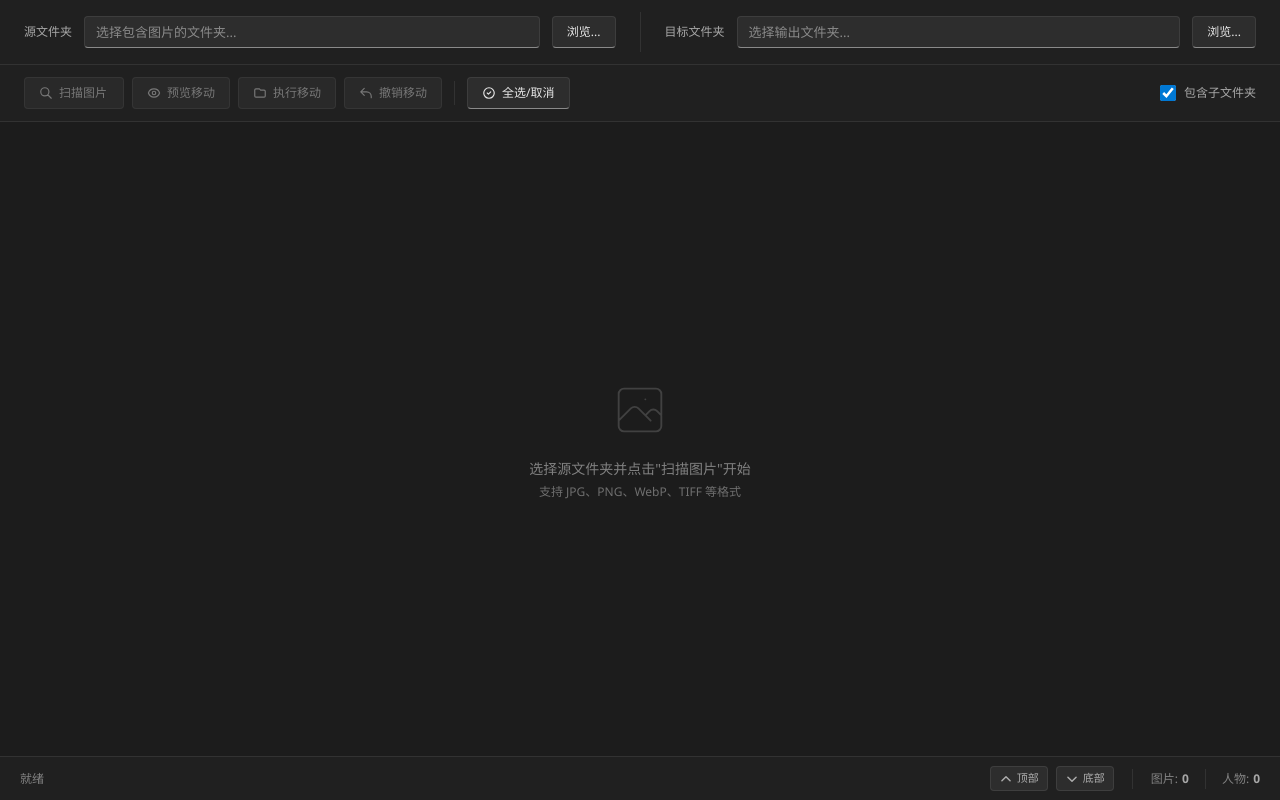
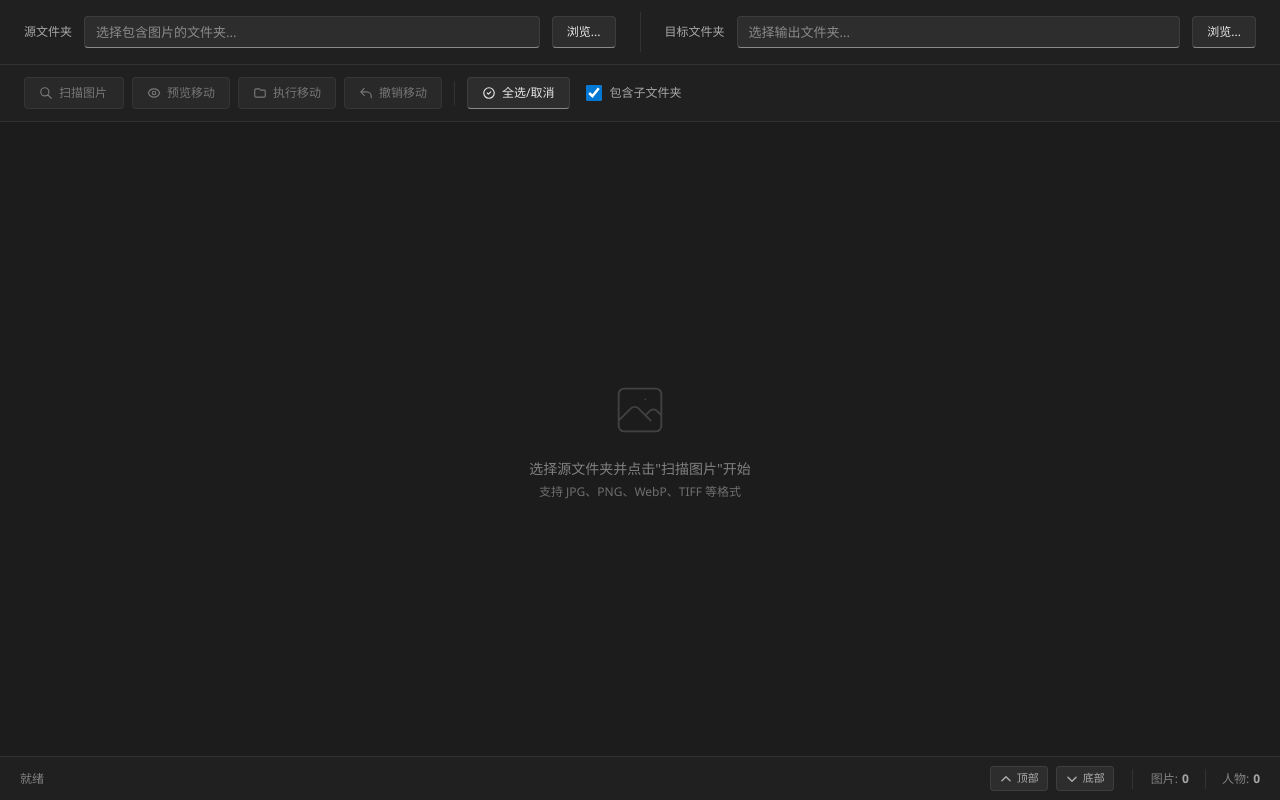
Before and after one commit to caojiachen1/tag2dir-rs, a React (Vite) app: page / in a window 1280 px wide. Built offline with nearby package versions, Linux system fonts and the light colour scheme.

Commit message:
relocate checkbox button

```diff
--- a/src/components/ControlBar.tsx
+++ b/src/components/ControlBar.tsx
@@ -204,6 +204,20 @@ export function ControlBar({
           {hasSelection ? "取消全选" : "全选/取消"}
         </button>
 
+        {/* 包含子文件夹选项 */}
+        <label
+          className="flex items-center gap-2 cursor-pointer select-none ml-2"
+          style={{ color: "var(--text-secondary)" }}
+        >
+          <input
+            type="checkbox"
+            checked={includeSubdirs}
+            onChange={(e) => onIncludeSubdirsChange(e.target.checked)}
+            className="fluent-checkbox"
+          />
+          <span className="text-xs">包含子文件夹</span>
+        </label>
+
         {/* 扫描进度提示 */}
         {scanning && (
           <span
@@ -214,20 +228,6 @@ export function ControlBar({
             扫描中...
           </span>
         )}
-
-        {/* 右侧：包含子文件夹选项 */}
-        <label
-          className="flex items-center gap-2 cursor-pointer select-none ml-auto"
-          style={{ color: "var(--text-secondary)" }}
-        >
-          <input
-            type="checkbox"
-            checked={includeSubdirs}
-            onChange={(e) => onIncludeSubdirsChange(e.target.checked)}
-            className="fluent-checkbox"
-          />
-          <span className="text-xs">包含子文件夹</span>
-        </label>
       </div>
     </div>
   );
```
